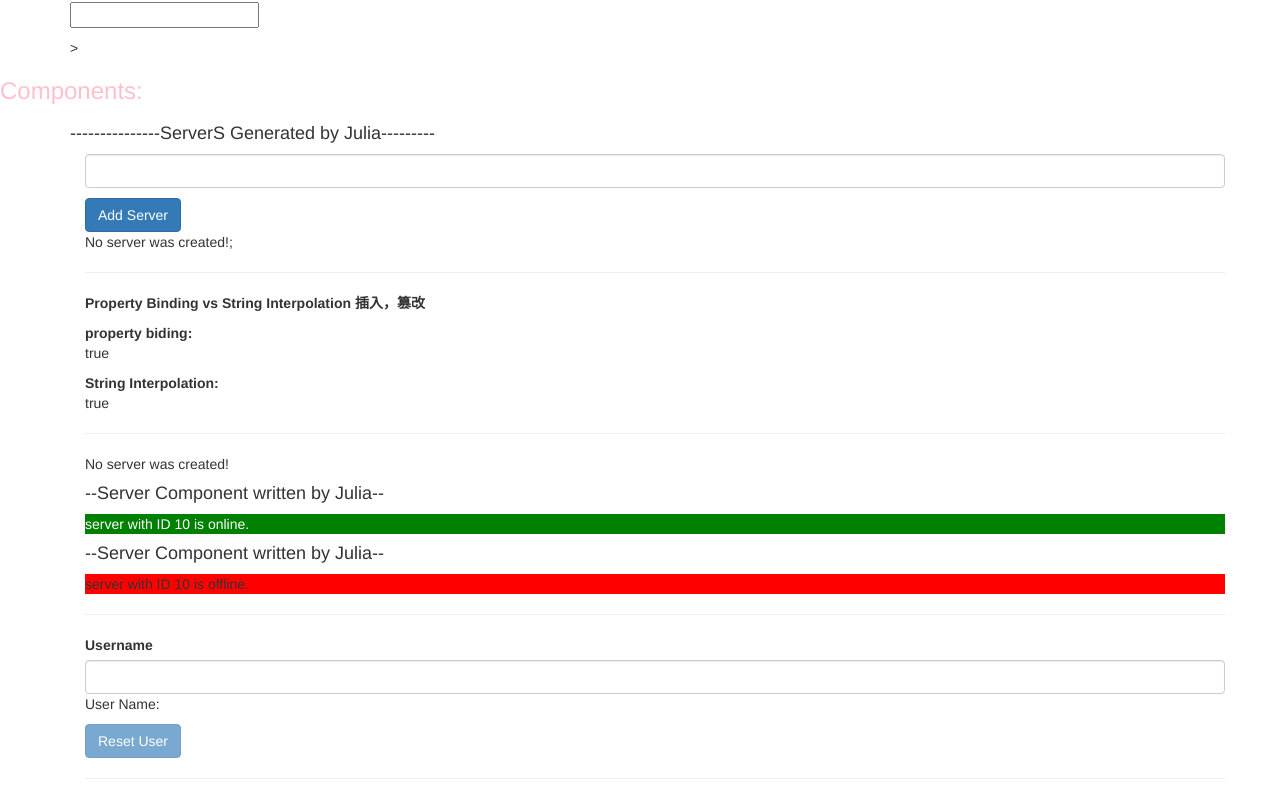
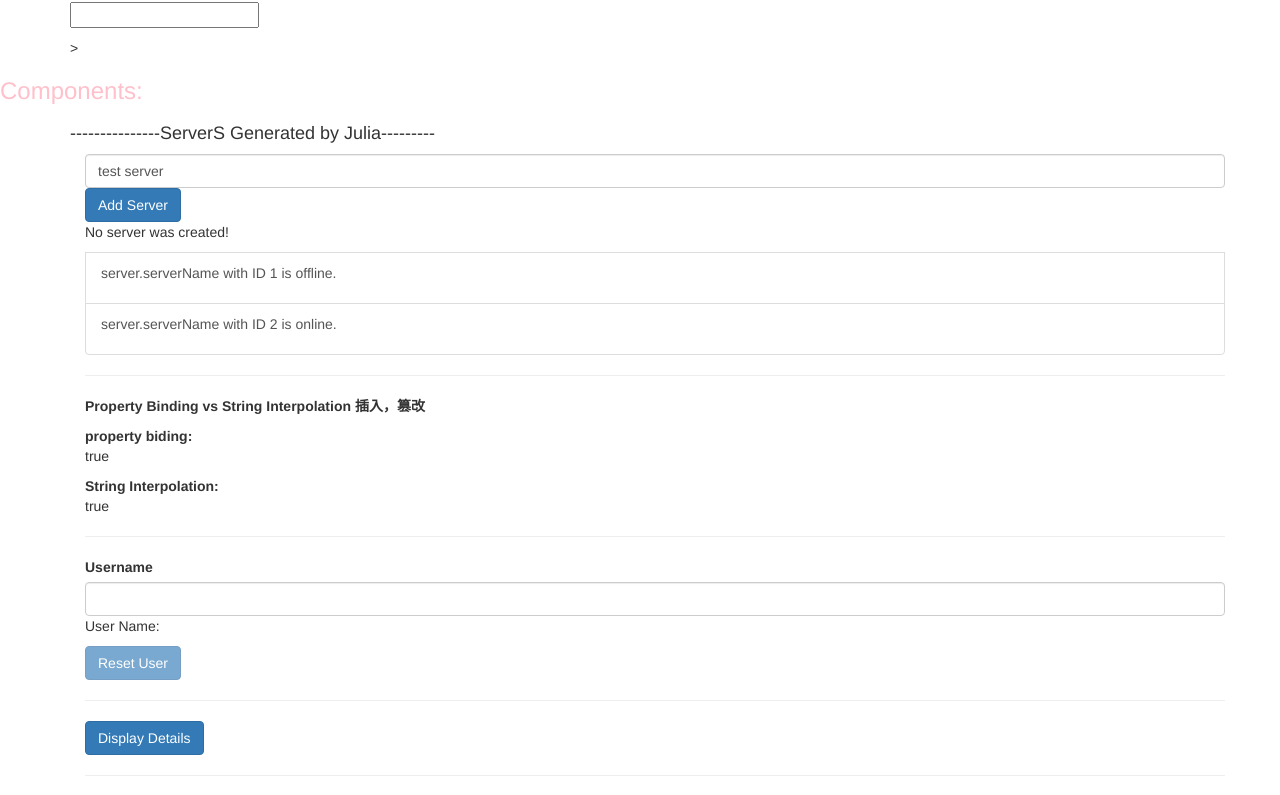
Before and after one commit to JuliaChenJing/Angular_Demos, an Angular app in the folder Angular5/my-first-app/: page / in a window 1280 px wide. Shown: the part 477-1272 px from the top of the page. Built offline with nearby package versions, Linux system fonts and the light colour scheme.

Commit message:
finally running well

```diff
--- a/Angular5/my-first-app/src/app/server/server.component.html
+++ b/Angular5/my-first-app/src/app/server/server.component.html
@@ -1,3 +1,3 @@
 <h4>--Server Component written by Julia--</h4>
 <p [ngStyle]="{backgroundColor:getColor()}" [ngClass]="{online:serverStatus==='online'}">
-    {{'server'}} with ID {{serverId}} is {{getServerStatus()}}. </p>
+    {{'serverName'}} with ID {{serverId}} is {{getServerStatus()}}. </p>
--- a/Angular5/my-first-app/src/app/server/server.component.ts
+++ b/Angular5/my-first-app/src/app/server/server.component.ts
@@ -10,10 +10,13 @@ import { ServersComponent } from '../servers/servers.component';
 })
 
 export class ServerComponent {
-    serverId: number = 10;
+    serverName: string='';
+    serverId: number=0;
     serverStatus: string = 'off';
 
-    constructor() {
+    constructor(serverName: string, serverId: number) {
+        this.serverName = serverName;
+        this.serverId = serverId;
         this.serverStatus = Math.random() > 0.5 ? 'online' : 'offline';
     }
     getServerStatus() {
--- a/Angular5/my-first-app/src/app/servers/servers.component.html
+++ b/Angular5/my-first-app/src/app/servers/servers.component.html
@@ -5,9 +5,18 @@
             <div>
                 <!--  input serverName and button -->
                 <input type="text" class="form-control" [(ngModel)]="serverName">
-                <p>{{serverName}}</p>
                 <button class="btn btn-primary" [disabled]="!allowNewServer" (click)=onCreateServer()>Add Server </button>
-                <p>{{serverCreationStatus}} </p>
+
+                <!--  show servers details-->
+                <p *ngIf="serverCreated ; else noServer">Server was created, the server name is {{serverName}}</p>
+                <ng-template #noServer>
+                    <p>No server was created!</p>
+                </ng-template>
+
+                <a href="#" class="list-group-item clearfix" *ngFor="let server of servers;let i=index" (click)="onRemoveServer(i)">
+                    <p> {{'server.serverName'}} with ID {{server.serverId}} is {{server.getServerStatus()}}. </p>
+                </a>
+
             </div>
             <hr>
             <div class="column1">
@@ -23,16 +32,7 @@
                 <p [innerText]="allowNewServer"></p>
             </div>
             <hr>
-            <div>
-                <!--2   app-server -->
-                <p *ngIf="serverCreated ; else noServer">Server was created, the server name is {{serverName}}</p>
-                <ng-template #noServer>
-                    <p>No server was created!</p>
-                </ng-template>
-                <app-server *ngFor="let server of servers"></app-server>
 
-            </div>
-            <hr>
             <div class="column2">
                 <!--  reset user name-->
                 <label>Username</label>
--- a/Angular5/my-first-app/src/app/servers/servers.component.ts
+++ b/Angular5/my-first-app/src/app/servers/servers.component.ts
@@ -1,4 +1,5 @@
 import { Component, OnInit } from '@angular/core';
+import { ServerComponent } from '../server/server.component';
 
 @Component({
   selector: 'app-servers',
@@ -10,13 +11,16 @@ import { Component, OnInit } from '@angular/core';
 export class ServersComponent implements OnInit {
   userName: string = '';
   showSecret: boolean = false;
-  log=[];
+  log = [];
   allowNewServer: boolean = false;
   serverCreationStatus = 'No server was created!;'
-  serverName: string = '';
+  serverName: string = "test server";
 
   serverCreated: boolean = false;
-  servers = ['Test Server 1', 'Test Server 2']
+  servers: ServerComponent[] = [
+    new ServerComponent("server1", 1),
+    new ServerComponent("server2", 2)
+  ];
 
   constructor() {
     setTimeout(() => { this.allowNewServer = true }, 2000)
@@ -25,10 +29,10 @@ export class ServersComponent implements OnInit {
   ngOnInit() {
   }
 
-  onCreateServer() {
+  onCreateServer(event: Event) {
     this.serverCreationStatus = 'Server was created! Name is ' + this.serverName;
     this.serverCreated = true;
-    this.servers.push(this.serverName)
+    this.servers.push(new ServerComponent(this.serverName, 1));
   }
 
   onUpdateServerName(event: Event) {
@@ -39,8 +43,13 @@ export class ServersComponent implements OnInit {
     this.userName = '';
   }
 
-  onClicking(event: Event){
-    this.showSecret=!this.showSecret;
+  onClicking(event: Event) {
+    this.showSecret = !this.showSecret;
     this.log.push(new Date());
   }
+
+  onRemoveServer(id: number) {
+    const position = id + 1;
+    this.servers.splice(position, 1);
+  }
 }
```
